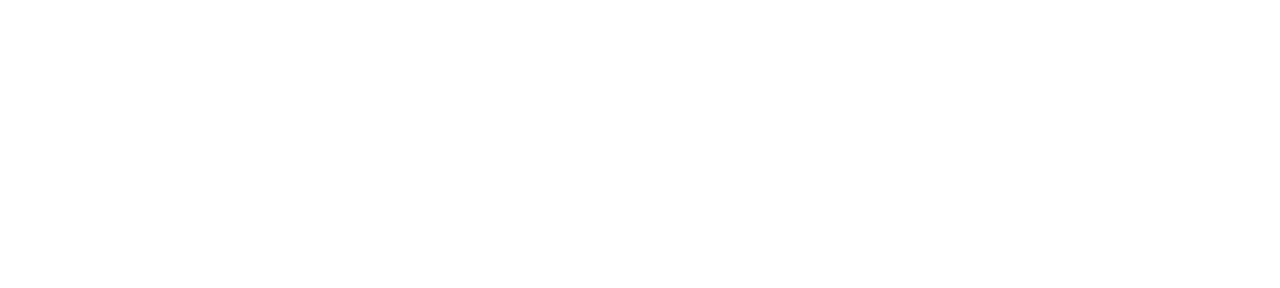
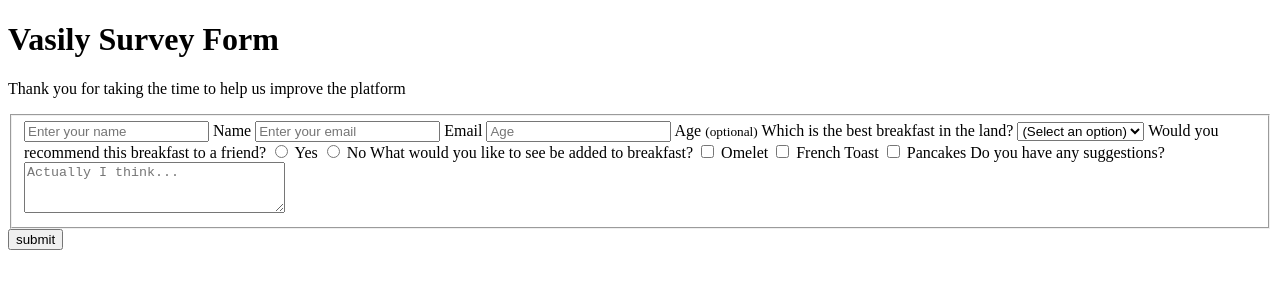
Before and after one commit to Vasilyg10/build-a-survey-form, a plain HTML site: page index.html in a window 1280 px wide. Drawn offline with Linux system fonts and the light colour scheme.

Commit message:
finished html skeleton of form

```diff
--- a/index.html
+++ b/index.html
@@ -4,10 +4,43 @@
     <meta charset="UTF-8">
     <meta http-equiv="X-UA-Compatible" content="IE=edge">
     <meta name="viewport" content="width=device-width, initial-scale=1.0">
-    <title>Build a Survey Form</title>
+    <title>Survey Form</title>
     <link rel="stylesheet" href="styles.css">
 </head>
 <body>
-
+    <div>
+        <h1 id="title">Vasily Survey Form</h1>
+        <p id="description">Thank you for taking the time to help us improve the platform</p>
+    </div>
+    <div>
+        <form id="survey-form">
+            <fieldset>
+                <label id="name-label"><input placeholder="Enter your name" id="name" type="text" /> Name</label>
+                <label id="email-label"><input placeholder="Enter your email" id="email" required /> Email</label>
+                <label id="number-label"><input placeholder="Age" id="number" type="number" min="" max="" /> Age <small>(optional)</small></label>
+                <label>Which is the best breakfast in the land?
+                    <select id="dropdown">
+                        <option value="">(Select an option)</option>
+                        <option value="cereal">Cereal</option>
+                        <option value="eggsnbacon">Eggs and Bacon</option>
+                        <option value="kayana">Kayana</option>
+                    </select>
+                </label>
+                <label>Would you recommend this breakfast to a friend?
+                    <label><input type="radio" name="recommend"> Yes</label>
+                    <label><input type="radio" name="recommend"> No</label>
+                </label>
+                <label>What would you like to see be added to breakfast?
+                    <label><input value="omelet" type="checkbox"> Omelet</label>
+                    <label><input value="frenchtoast" type="checkbox"> French Toast</label>
+                    <label><input value="pancakes" type="checkbox"> Pancakes</label>
+                </label>
+                <label>Do you have any suggestions?
+                    <textarea name="suggestion" rows="3" cols="30" placeholder="Actually I think..."></textarea>
+                </label>
+            </fieldset>
+            <input type="submit" value="submit">
+        </form>
+    </div>
 </body>
 </html>
```
